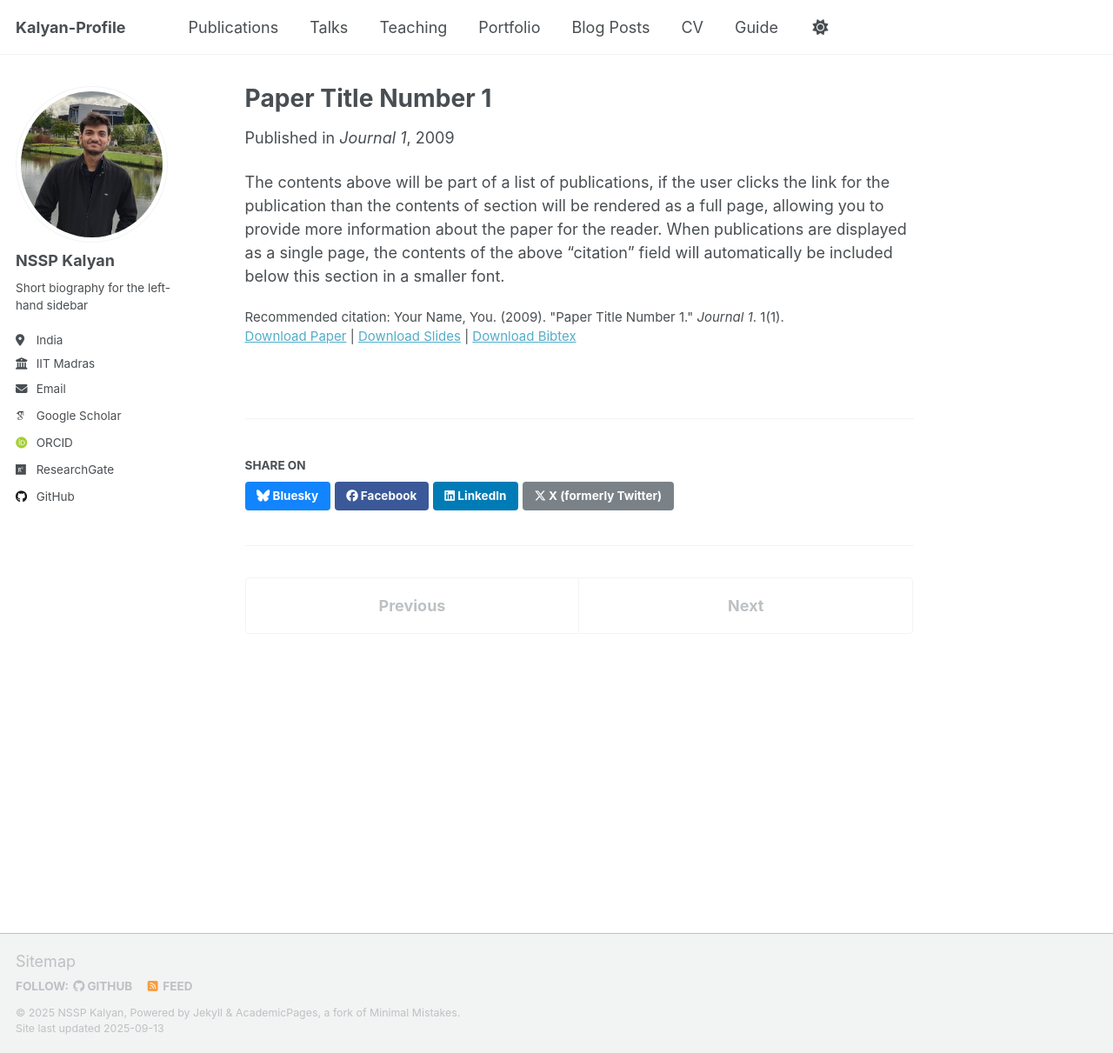
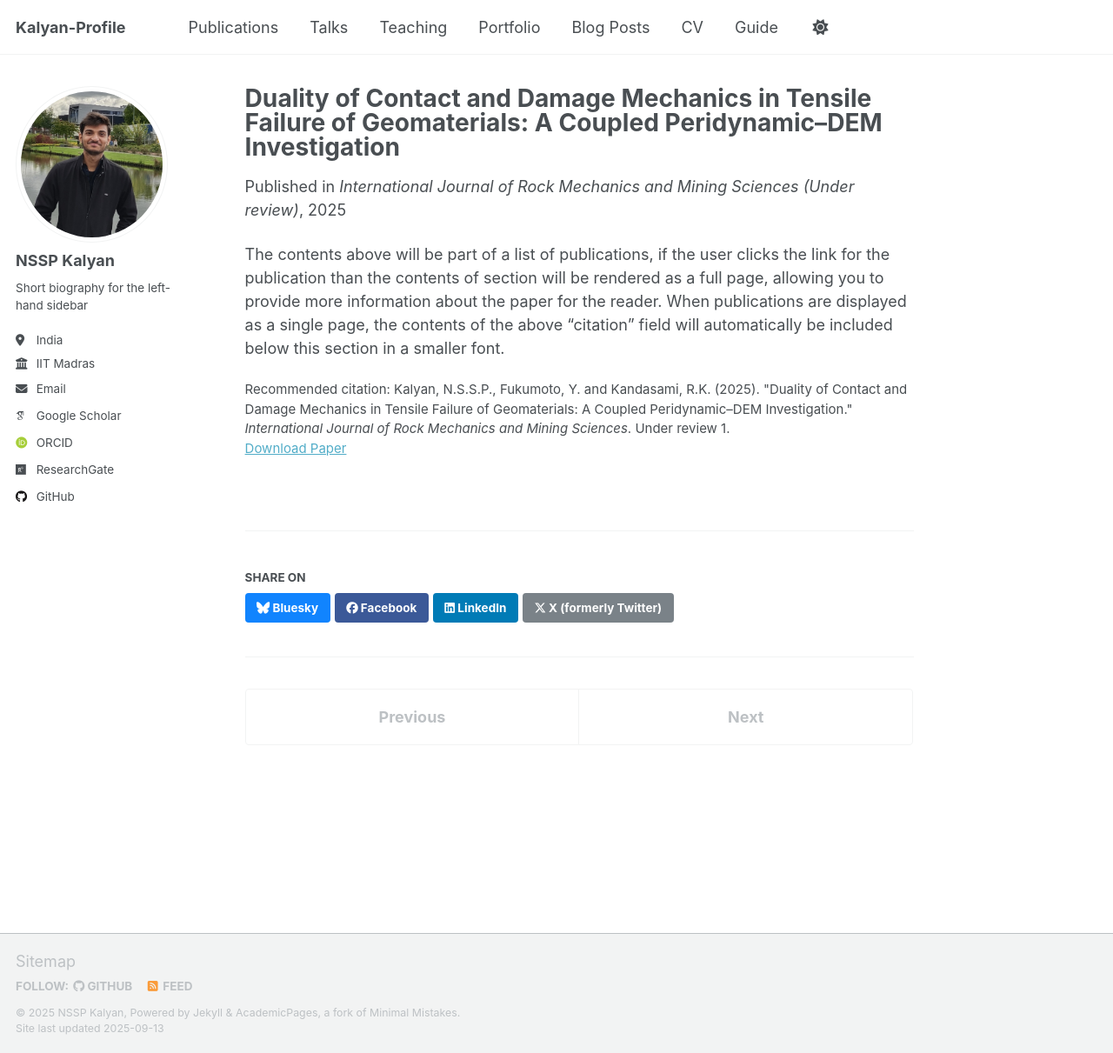
Before and after one commit to pkc137/sudo_template_website, a Jekyll site: the page built from _publications/2009-10-01-paper-title-number-1.md, in a window 1280 px wide and 1211 px high. Shown: the whole window at 87% size. Built offline with Jekyll 4.4.1, drawn with Linux system fonts in a browser that asks for light colours; some web fonts are replaced; a script that is not in the unit is left out.

Commit message:
Update 2009-10-01-paper-title-number-1.md

```diff
--- a/_publications/2009-10-01-paper-title-number-1.md
+++ b/_publications/2009-10-01-paper-title-number-1.md
@@ -1,14 +1,12 @@
 ---
-title: "Paper Title Number 1"
+title: "Duality of Contact and Damage Mechanics in Tensile Failure of Geomaterials: A Coupled Peridynamic–DEM Investigation"
 collection: publications
 category: manuscripts
-permalink: /publication/2009-10-01-paper-title-number-1
-excerpt: 'This paper is about the number 1. The number 2 is left for future work.'
-date: 2009-10-01
-venue: 'Journal 1'
-slidesurl: 'http://academicpages.github.io/files/slides1.pdf'
-paperurl: 'http://academicpages.github.io/files/paper1.pdf'
-bibtexurl: 'http://academicpages.github.io/files/bibtex1.bib'
-citation: 'Your Name, You. (2009). &quot;Paper Title Number 1.&quot; <i>Journal 1</i>. 1(1).'
+permalink: /publication/2025-duality-contact-damage
+excerpt: 'This paper presents a coupled Peridynamics–DEM investigation to capture the duality between contact and damage mechanics during tensile failure of geomaterials.'
+date: 2025-07-01
+venue: 'International Journal of Rock Mechanics and Mining Sciences (Under review)'
+paperurl: 'https://dx.doi.org/10.2139/ssrn.5364541'
+citation: 'Kalyan, N.S.S.P., Fukumoto, Y. and Kandasami, R.K. (2025). "Duality of Contact and Damage Mechanics in Tensile Failure of Geomaterials: A Coupled Peridynamic–DEM Investigation." <i>International Journal of Rock Mechanics and Mining Sciences</i>. Under review 1.'
 ---
 The contents above will be part of a list of publications, if the user clicks the link for the publication than the contents of section will be rendered as a full page, allowing you to provide more information about the paper for the reader. When publications are displayed as a single page, the contents of the above "citation" field will automatically be included below this section in a smaller font.
```
